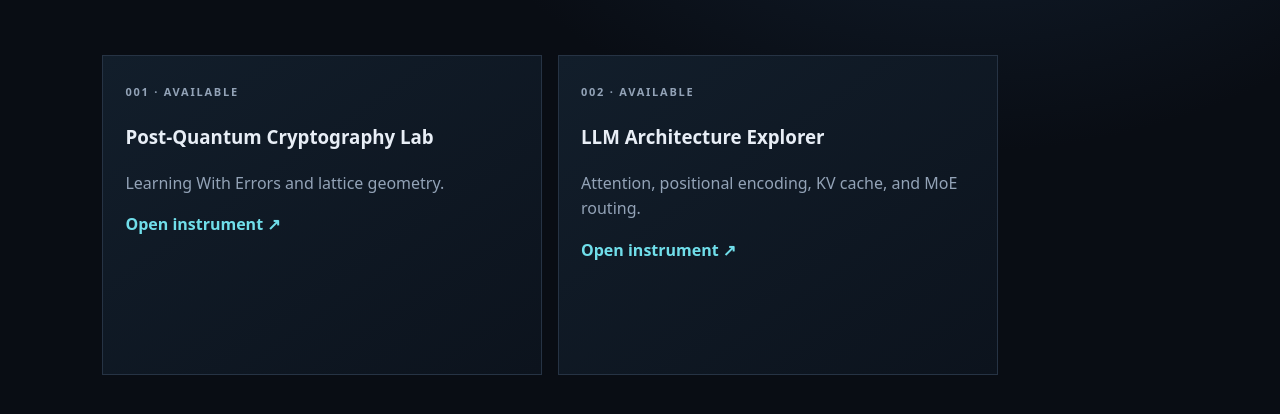
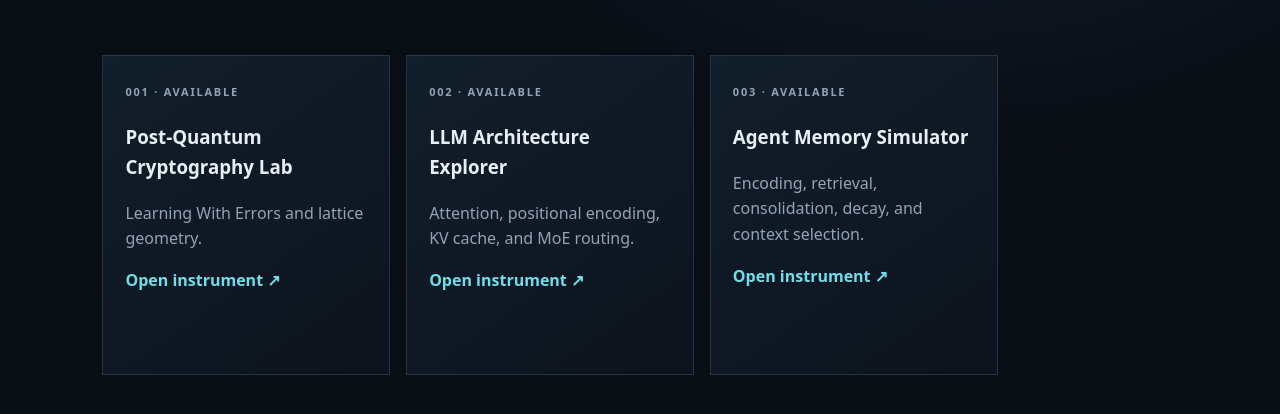
Before and after one commit to source347/frontier-instruments, a plain HTML site: page instruments/index.html in a window 1280 px wide. Shown: the part 372-786 px from the top of the page. Drawn offline with Linux system fonts and the light colour scheme.

Commit message:
Add Agent Memory Simulator to instrument directory

```diff
--- a/instruments/index.html
+++ b/instruments/index.html
@@ -1 +1 @@
-<!doctype html><html lang="en"><head><meta charset="utf-8"><meta name="viewport" content="width=device-width,initial-scale=1"><title>Instruments — Frontier Instruments</title><link rel="stylesheet" href="../assets/css/site.css"></head><body><header><a class="brand" href="../">F/I · FRONTIER INSTRUMENTS</a><a href="../">← Home</a></header><main><section class="hero"><p class="eyebrow">SOURCE347 / INSTRUMENT DIRECTORY</p><h1>Research instruments</h1><div class="cards"><a class="card" href="cryptography/"><small>001 · AVAILABLE</small><h3>Post-Quantum Cryptography Lab</h3><p>Learning With Errors and lattice geometry.</p><b>Open instrument ↗</b></a><a class="card" href="llm/"><small>002 · AVAILABLE</small><h3>LLM Architecture Explorer</h3><p>Attention, positional encoding, KV cache, and MoE routing.</p><b>Open instrument ↗</b></a></div></section></main></body></html>
+<!doctype html><html lang="en"><head><meta charset="utf-8"><meta name="viewport" content="width=device-width,initial-scale=1"><title>Instruments — Frontier Instruments</title><link rel="stylesheet" href="../assets/css/site.css"></head><body><header><a class="brand" href="../">F/I · FRONTIER INSTRUMENTS</a><a href="../">← Home</a></header><main><section class="hero"><p class="eyebrow">SOURCE347 / INSTRUMENT DIRECTORY</p><h1>Research instruments</h1><div class="cards"><a class="card" href="cryptography/"><small>001 · AVAILABLE</small><h3>Post-Quantum Cryptography Lab</h3><p>Learning With Errors and lattice geometry.</p><b>Open instrument ↗</b></a><a class="card" href="llm/"><small>002 · AVAILABLE</small><h3>LLM Architecture Explorer</h3><p>Attention, positional encoding, KV cache, and MoE routing.</p><b>Open instrument ↗</b></a><a class="card" href="memory/"><small>003 · AVAILABLE</small><h3>Agent Memory Simulator</h3><p>Encoding, retrieval, consolidation, decay, and context selection.</p><b>Open instrument ↗</b></a></div></section></main></body></html>
```
